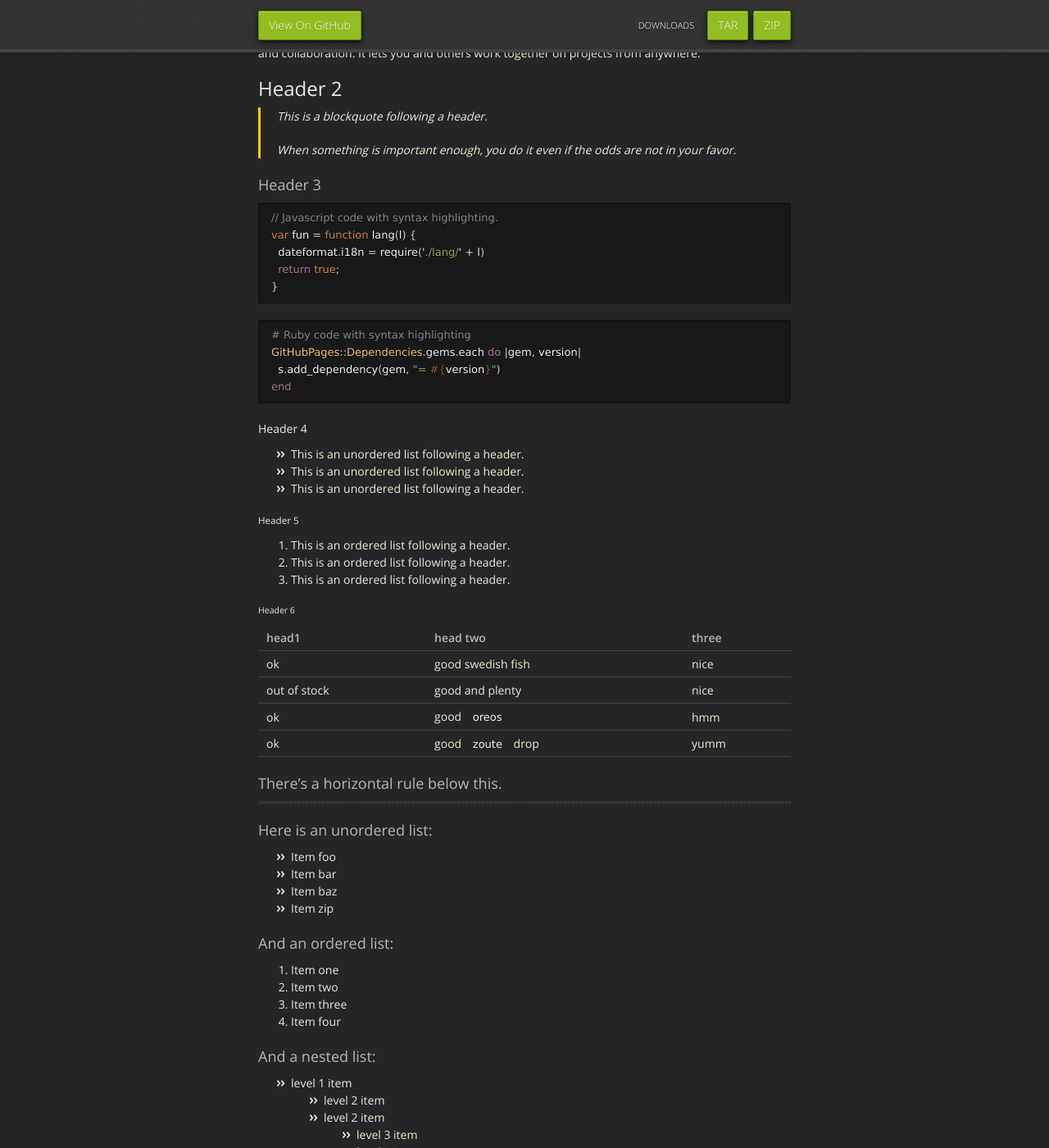
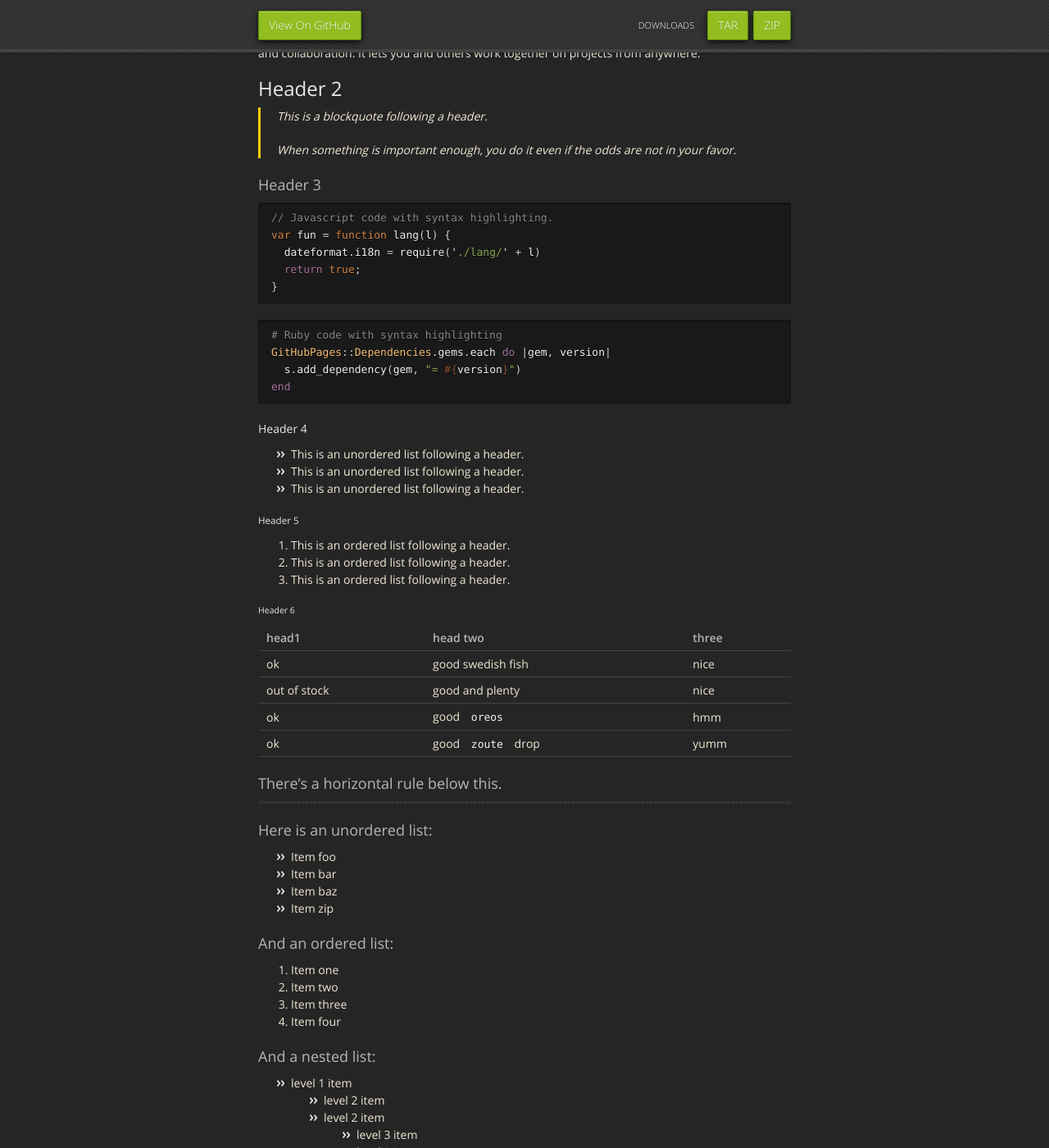
Before and after one commit to pages-themes/midnight, a Jekyll site: the page built from index.md, in a window 1280 px wide and 1400 px high, scrolled down 464 px. Shown: the whole window at 82% size. Built offline with Jekyll 4.4.1, drawn with Linux system fonts in a browser that asks for light colours; nearby versions of some CDN libraries.

Commit message:
Update jekyll-theme-midnight.scss
Lucida Sans font is not a monospaced font and should not be used for <code> blocks. On Windows system font Lucida Sans Regular is evaluated for code blocks whre proportional font looks ugly.

```diff
--- a/_sass/jekyll-theme-midnight.scss
+++ b/_sass/jekyll-theme-midnight.scss
@@ -94,7 +94,7 @@ blockquote {
 }
 
 code {
-  font-family: 'Lucida Sans', Monaco, Bitstream Vera Sans Mono, Lucida Console, Terminal, monospace;
+  font-family: Monaco, Bitstream Vera Sans Mono, Lucida Console, Terminal, monospace;
   color:#efefef;
   font-size:13px;
   margin: 0 4px;
```
